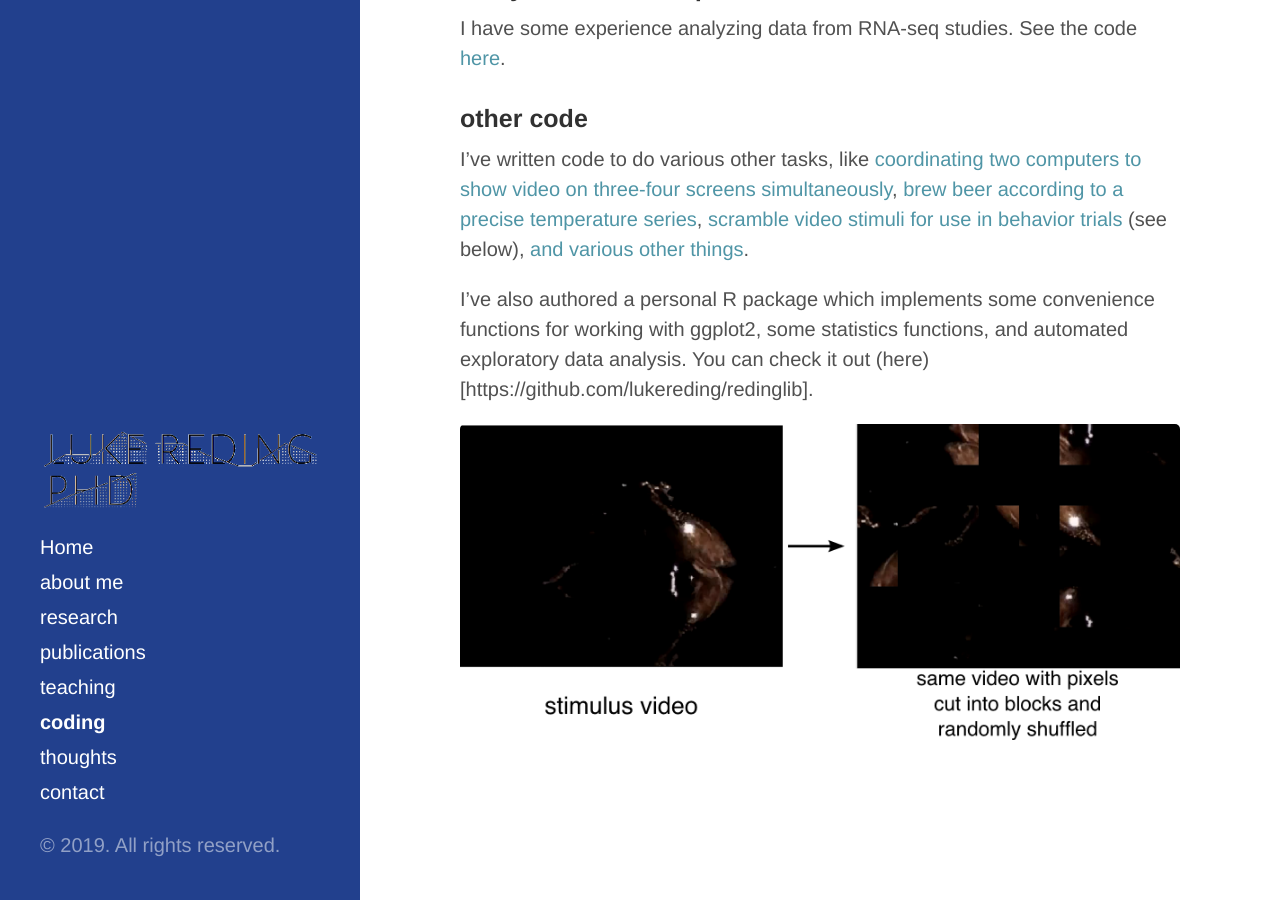
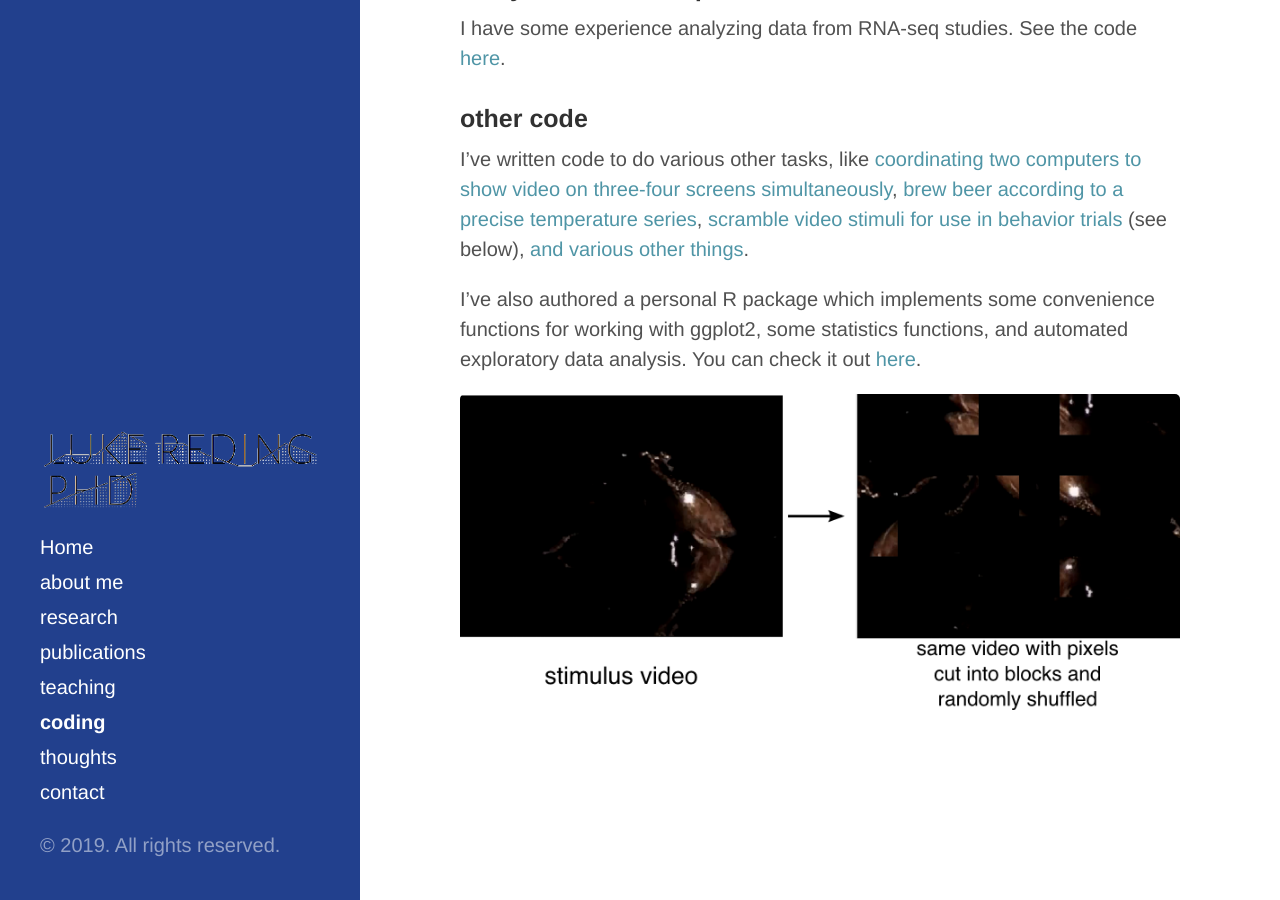
Before and after one commit to lukereding/lukereding.github.io, a Jekyll site: the page built from 2000-01-06-coding.MARKUP.md, in a window 1280 px wide and 900 px high, scrolled down 2053 px. Built offline with Jekyll 4.4.1, drawn with Linux system fonts in a browser that asks for light colours.

Commit message:
Fix link

```diff
--- a/2000-01-06-coding.MARKUP.md
+++ b/2000-01-06-coding.MARKUP.md
@@ -38,6 +38,6 @@
 
 I've written code to do various other tasks, like [coordinating two computers to show video on three-four screens simultaneously](https://github.com/lukereding/displaying_videos), [brew beer according to a precise temperature series](https://github.com/lukereding/brewing), [scramble video stimuli for use in behavior trials](https://github.com/lukereding/meghan_frog_videos) (see below), [and various other things](https://github.com/lukereding/random_scripts).
 
-I've also authored a personal R package which implements some convenience functions for working with ggplot2, some statistics functions, and automated exploratory data analysis. You can check it out (here)[https://github.com/lukereding/redinglib].
+I've also authored a personal R package which implements some convenience functions for working with ggplot2, some statistics functions, and automated exploratory data analysis. You can check it out [here](https://github.com/lukereding/redinglib).
 
 ![blocks](../files/randomize.png)
```
